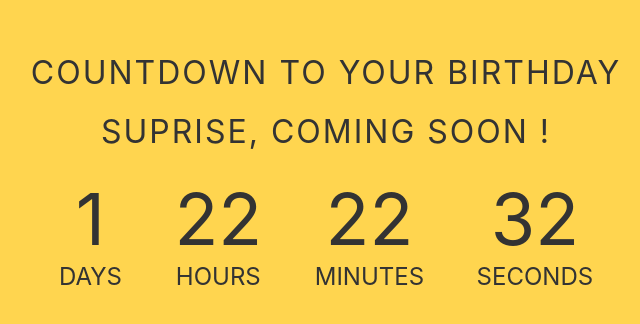
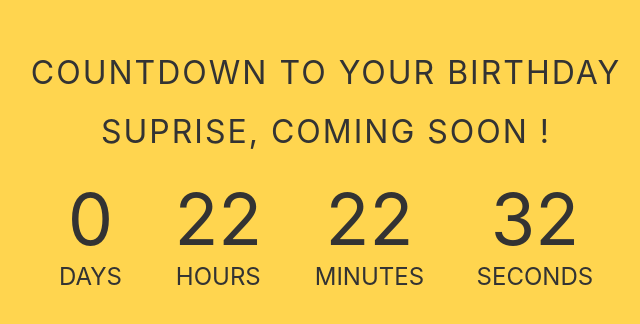
Before and after one commit to zebashabbir/zebashabbir.github.io, a plain HTML site: page index.html in a window 1280 px wide. Shown: the part 216-540 px from the top of the page, 314-954 px from the left. Drawn offline with Linux system fonts and the light colour scheme.

Commit message:
Update index.html

```diff
--- a/index.html
+++ b/index.html
@@ -33,7 +33,7 @@
         hour = minute * 60,
         day = hour * 24;
 
-  let birthday = "Sep 11, 2021 21:00:00",
+  let birthday = "Sep 10, 2021 21:00:00",
       countDown = new Date(birthday).getTime(),
       x = setInterval(function() {
 
```
